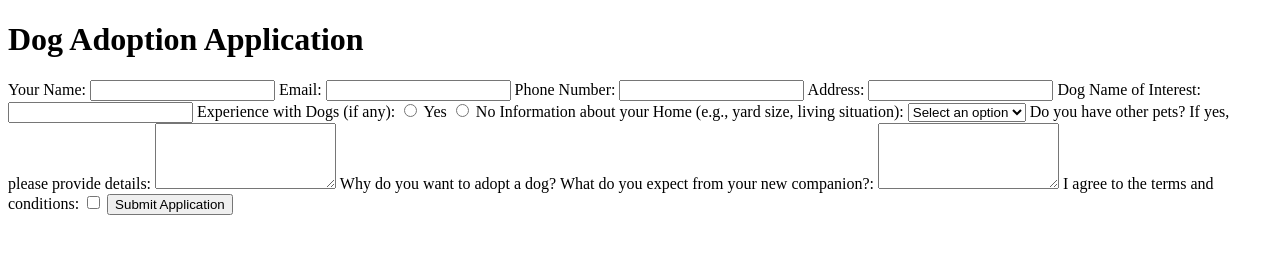
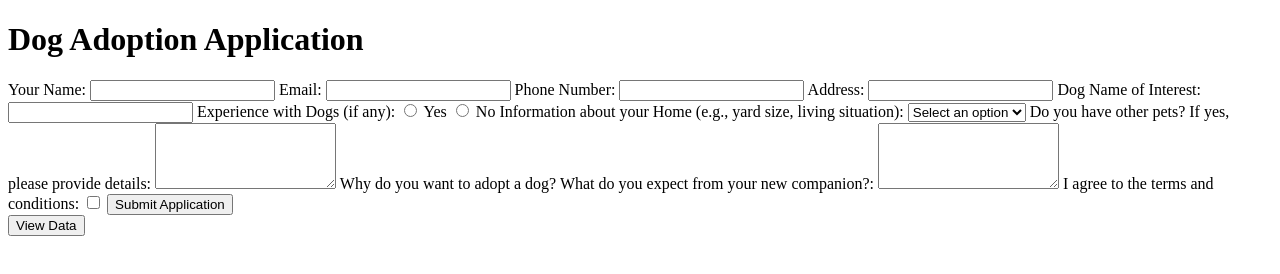
Before and after one commit to batsyKun/basicHtmlForm, a plain HTML site: page index.html in a window 1280 px wide. Drawn offline with Linux system fonts and the light colour scheme.

Commit message:
view button

```diff
--- a/index.html
+++ b/index.html
@@ -40,5 +40,6 @@
         <input type="checkbox" id="agreement" name="agreement" required>
         <input type="submit" value="Submit Application">
     </form>
+    <button id="viewButton">View Data</button>
 </body>
 </html>
```
